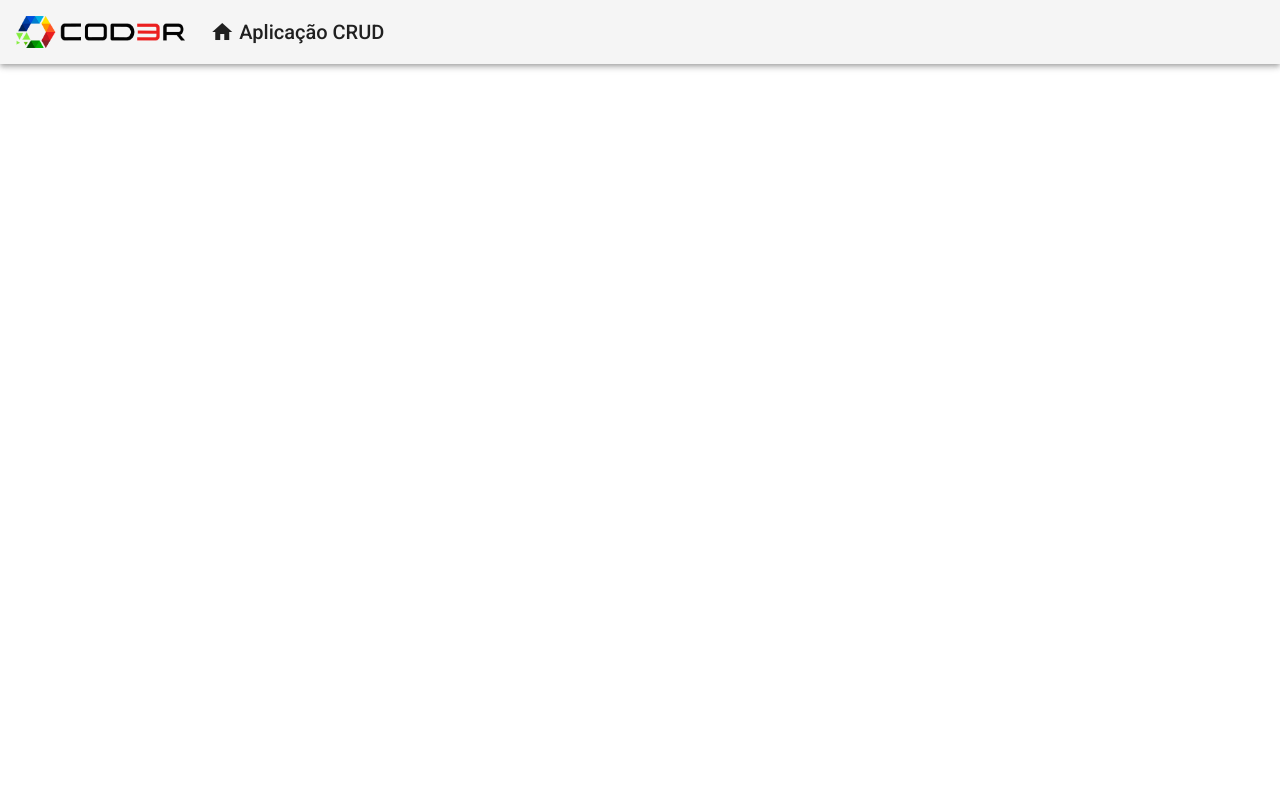
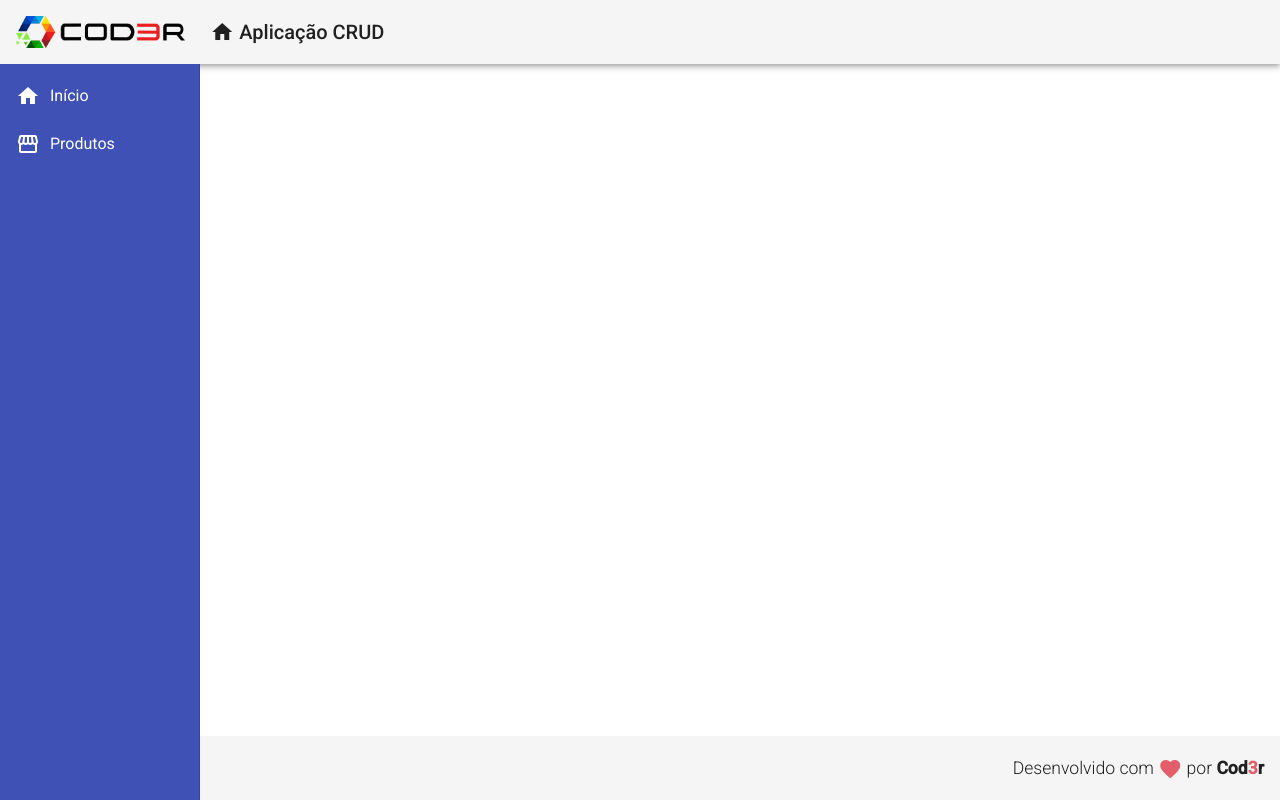
Before and after one commit to simonelopess/app-angular, an Angular app in the folder frontend/: page / in a window 1280 px wide. Built offline with nearby package versions, Linux system fonts and the light colour scheme.

Commit message:
Criação e estilização dos componentes de navegação

```diff
--- a/frontend/src/app/app.component.html
+++ b/frontend/src/app/app.component.html
@@ -1 +1,3 @@
 <app-header></app-header>
+<app-nav></app-nav>
+<app-footer></app-footer>
--- /dev/null
+++ b/frontend/src/app/components/template/nav/nav.component.css
@@ -0,0 +1,11 @@
+.sidenav {
+  background-color: #3f51b5;
+  width: 200px;
+}
+.sidenav a {
+  color: #fff;
+}
+
+.sidenav i {
+  padding-right: 10px;
+}
--- /dev/null
+++ b/frontend/src/app/components/template/nav/nav.component.html
@@ -0,0 +1,18 @@
+<mat-sidenav-container class="container">
+  <mat-sidenav class="sidenav" mode="side" opened fixedInViewport='true' fixedTopGap="64">
+    <mat-nav-list class="nav-list">
+      <a mat-list-item>
+        <i class="material-icons">
+          home
+        </i>
+        Início
+      </a>
+      <a mat-list-item>
+        <i class="material-icons">
+          storefront
+        </i>
+        Produtos
+      </a>
+    </mat-nav-list>
+  </mat-sidenav>
+</mat-sidenav-container>
--- /dev/null
+++ b/frontend/src/app/components/template/nav/nav.component.ts
@@ -0,0 +1,15 @@
+import { Component, OnInit } from '@angular/core';
+
+@Component({
+  selector: 'app-nav',
+  templateUrl: './nav.component.html',
+  styleUrls: ['./nav.component.css']
+})
+export class NavComponent implements OnInit {
+
+  constructor() { }
+
+  ngOnInit(): void {
+  }
+
+}
```
Also changed, not shown: frontend/src/app/app.module.ts (+10 -3 lines).
